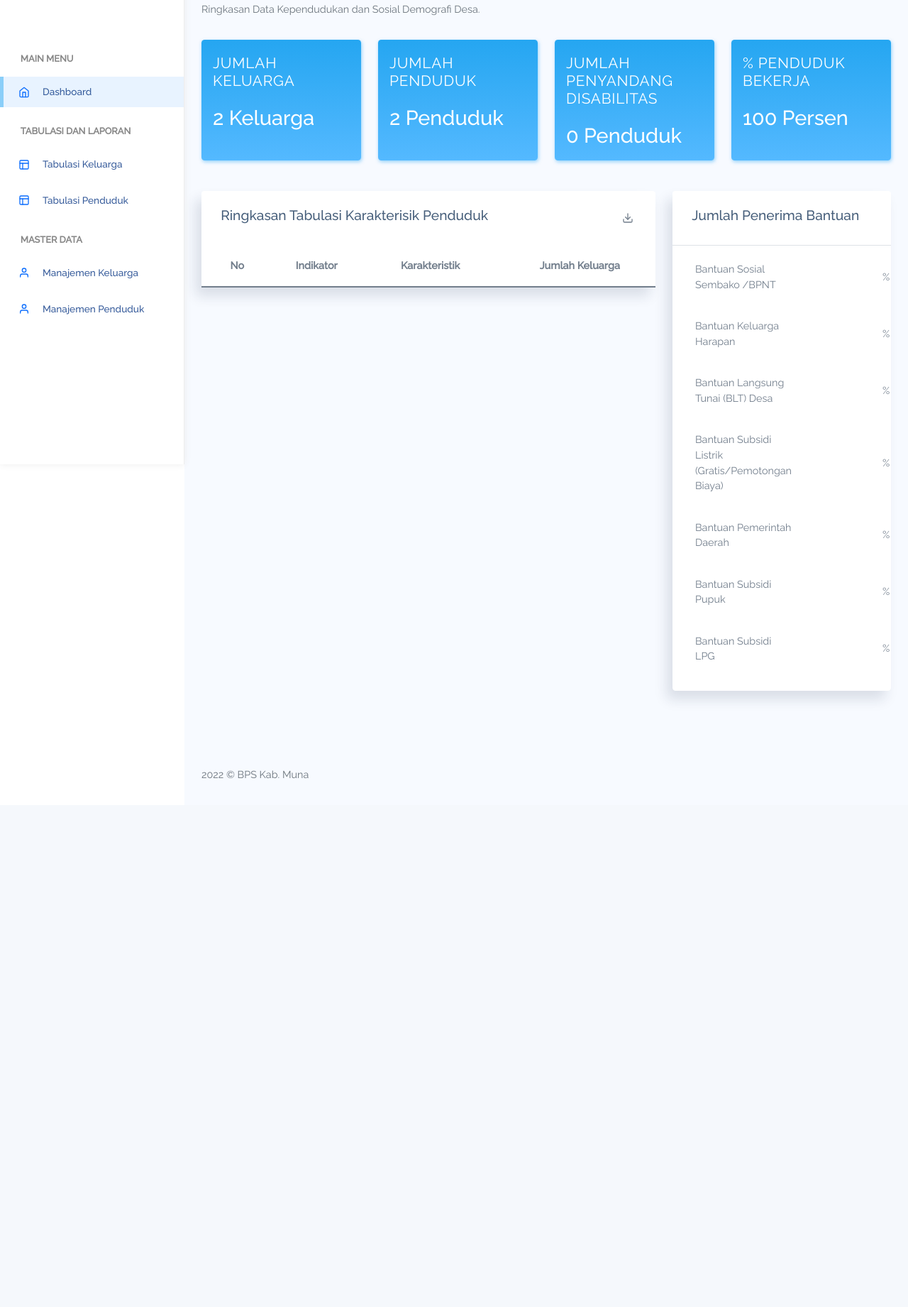
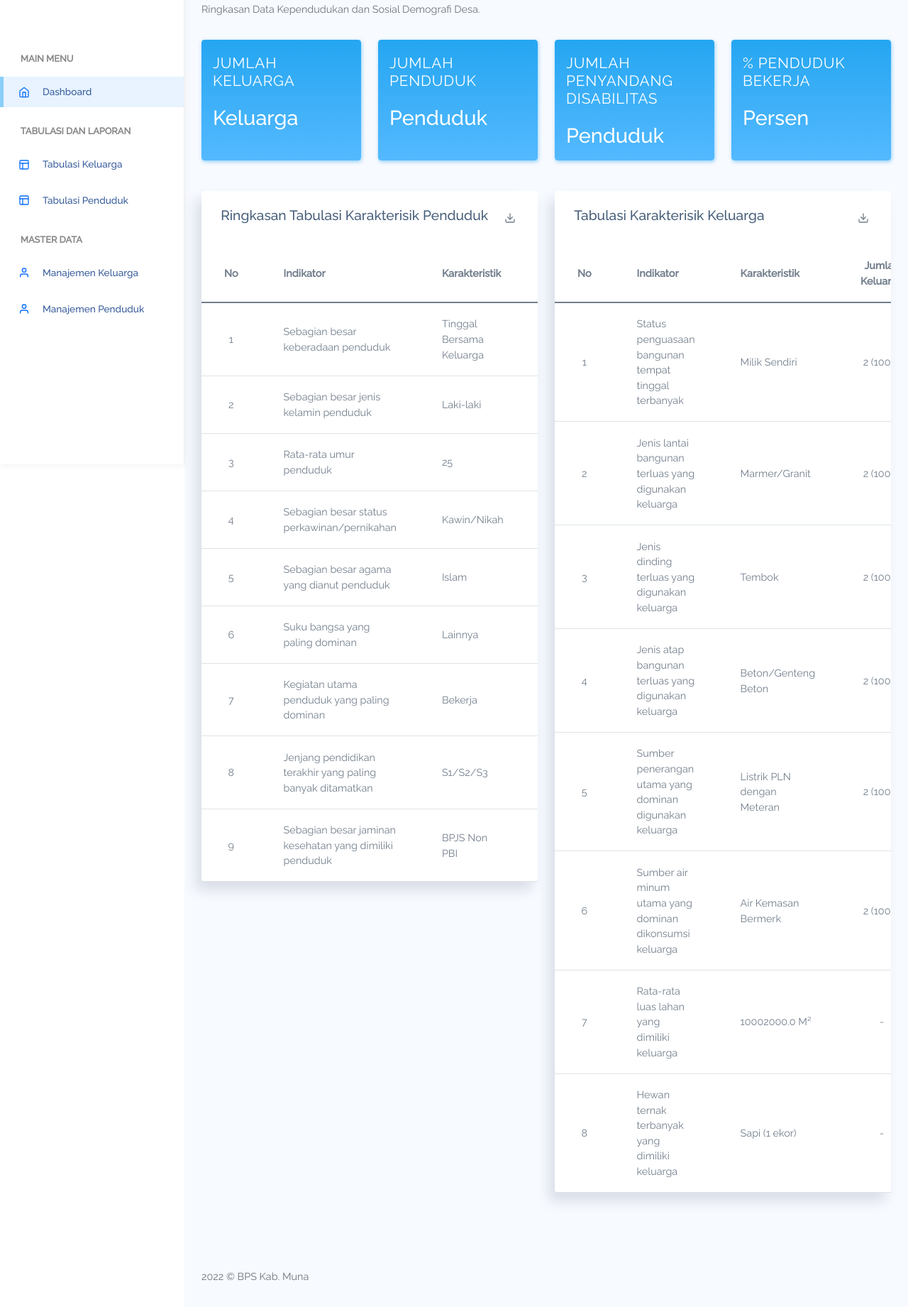
Before and after one commit to rifkibps/descan, a Django app: page / in a window 1280 px wide. Shown: the part 146-1987 px from the top of the page at 71% size. Before the commit the page ends 1243 px from the top, so only its background shows below. Run offline with Django 5.2, Linux system fonts and the light colour scheme; a user stored in the database is signed in; data comes from the database, SQL or seed files in the repository; both versions use the stored data as it was after the commit; lists and menus that the app fills with data are empty; some libraries are stand-ins or nearby versions.

Commit message:
Updating Dashboard view

```diff
--- a/app/templates/app/dashboard/dashboard.html
+++ b/app/templates/app/dashboard/dashboard.html
@@ -83,7 +83,7 @@
     </div>
 
     <div class="row mb-4">
-        <div class="col-md-8">
+        <div class="col-md-6">
             <div class="card">
                 <div class="card-header d-flex justify-content-between align-items-center">
                     <h4 class="card-title">Ringkasan Tabulasi Karakterisik Penduduk</h4>
@@ -93,17 +93,17 @@
                 </div>
                 <div class="card-body px-0 pb-0">
                     <div class="table-responsive">
-                        <table class='table mb-0' id="table12">
+                        <table class='table table-hover mb-0 w-100' id="table12">
                             <thead>
                                 <tr>
                                     <th class="text-center">No</th>
                                     <th>Indikator</th>
                                     <th>Karakteristik</th>
-                                    <th class="text-center">Jumlah Keluarga</th>
+                                    <th class="text-center">Jumlah Penduduk</th>
                                 </tr>
                             </thead>
                             <tbody>
-                                {% for dt in dashboard_table %}
+                                {% for dt in dashboard_population %}
                                     <tr>
                                         <td class="text-center">{{forloop.counter}}</td>
                                         <td>{{dt.indicator}}</td>
@@ -117,87 +117,37 @@
                 </div>
             </div>
         </div>
-        <div class="col-md-4">
-            <div class="card widget-todo">
-                <div class="card-header border-bottom d-flex justify-content-between align-items-center">
-                    <h4 class="card-title d-flex">
-                        <i class='bx bx-check font-medium-5 pl-25 pr-75'></i>Jumlah Penerima Bantuan
-                    </h4>
-
+        <div class="col-md-6">
+            <div class="card">
+                <div class="card-header d-flex justify-content-between align-items-center">
+                    <h4 class="card-title">Tabulasi Karakterisik Keluarga</h4>
+                    <div class="d-flex ">
+                        <i data-feather="download"></i>
+                    </div>
                 </div>
-                <div class="card-body px-0 py-1">
-                    <table class='table table-borderless'>
-                        <tr>
-                            <td class='col-3'>Bantuan Sosial Sembako /BPNT</td>
-                            <td class='col-6'>
-                                <div class="progress progress-info">
-                                    <div class="progress-bar" role="progressbar" style="width: {{dashboard.r501a}}%" aria-valuenow="0"
-                                        aria-valuemin="0" aria-valuemax="100"></div>
-                                </div>
-                            </td>
-                            <td class='col-3 text-center'>{{dashboard.r501a}}%</td>
-                        </tr>
-                        <tr>
-                            <td class='col-3'>Bantuan Keluarga Harapan</td>
-                            <td class='col-6'>
-                                <div class="progress progress-success">
-                                    <div class="progress-bar" role="progressbar" style="width: {{dashboard.r501b}}%" aria-valuenow="0"
-                                        aria-valuemin="0" aria-valuemax="100"></div>
-                                </div>
-                            </td>
-                            <td class='col-3 text-center'>{{dashboard.r501b}}%</td>
-                        </tr>
-                        <tr>
-                            <td class='col-3'>Bantuan Langsung Tunai (BLT) Desa</td>
-                            <td class='col-6'>
-                                <div class="progress progress-danger">
-                                    <div class="progress-bar" role="progressbar" style="width: {{dashboard.r501c}}%" aria-valuenow="0"
-                                        aria-valuemin="0" aria-valuemax="100"></div>
-                                </div>
-                            </td>
-                            <td class='col-3 text-center'>{{dashboard.r501c}}%</td>
-                        </tr>
-                        <tr>
-                            <td class='col-3'>Bantuan Subsidi Listrik (Gratis/Pemotongan Biaya)</td>
-                            <td class='col-6'>
-                                <div class="progress progress-primary">
-                                    <div class="progress-bar" role="progressbar" style="width: {{dashboard.r501d}}%" aria-valuenow="0"
-                                        aria-valuemin="0" aria-valuemax="100"></div>
-                                </div>
-                            </td>
-                            <td class='col-3 text-center'>{{dashboard.r501d}}%</td>
-                        </tr>
-                        <tr>
-                            <td class='col-3'>Bantuan Pemerintah Daerah</td>
-                            <td class='col-6'>
-                                <div class="progress progress-secondary">
-                                    <div class="progress-bar" role="progressbar" style="width: {{dashboard.r501e}}%" aria-valuenow="0"
-                                        aria-valuemin="0" aria-valuemax="100"></div>
-                                </div>
-                            </td>
-                            <td class='col-3 text-center'>{{dashboard.r501e}}%</td>
-                        </tr>
-                        <tr>
-                            <td class='col-3'>Bantuan Subsidi Pupuk</td>
-                            <td class='col-6'>
-                                <div class="progress progress-secondary">
-                                    <div class="progress-bar" role="progressbar" style="width: {{dashboard.r501f}}%" aria-valuenow="0"
-                                        aria-valuemin="0" aria-valuemax="100"></div>
-                                </div>
-                            </td>
-                            <td class='col-3 text-center'>{{dashboard.r501f}}%</td>
-                        </tr>
-                        <tr>
-                            <td class='col-3'>Bantuan Subsidi LPG</td>
-                            <td class='col-6'>
-                                <div class="progress progress-secondary">
-                                    <div class="progress-bar" role="progressbar" style="width: {{dashboard.r501g}}%" aria-valuenow="0"
-                                        aria-valuemin="0" aria-valuemax="100"></div>
-                                </div>
-                            </td>
-                            <td class='col-3 text-center'>{{dashboard.r501g}}%</td>
-                        </tr>
-                    </table>
+                <div class="card-body px-0 pb-0">
+                    <div class="table-responsive">
+                        <table class='table table-hover mb-0 w-100' id="table12">
+                            <thead>
+                                <tr>
+                                    <th class="text-center">No</th>
+                                    <th>Indikator</th>
+                                    <th>Karakteristik</th>
+                                    <th class="text-center">Jumlah Keluarga</th>
+                                </tr>
+                            </thead>
+                            <tbody>
+                                {% for dt in dashboard_family %}
+                                    <tr>
+                                        <td class="text-center">{{forloop.counter}}</td>
+                                        <td>{{dt.indicator}}</td>
+                                        <td>{{dt.value|safe}}</td>
+                                        <td class="text-center">{{dt.count}}</td>
+                                    </tr>
+                                {% endfor %}
+                            </tbody>
+                        </table>
+                    </div>
                 </div>
             </div>
         </div>
--- a/app/views.py
+++ b/app/views.py
@@ -13,158 +13,27 @@
 import json
 from django.shortcuts import get_object_or_404, redirect
 
+
+
 # Create your views here.
 class DashboardClassView(LoginRequiredMixin, View):
     def get(self, request):
-        families = models.FamiliesModels.objects.all().count()
-        populations = models.PopulationsModels.objects.filter(r505__in = ['1', '4'])
-        pop_counter = populations.count()
-        disability = populations.filter(
-            Q(r520a = '1') |
-            Q(r520b = '1') |
-            Q(r520c = '1') |
-            Q(r520d = '1') |
-            Q(r520e = '1') |
-            Q(r520f = '1') |
-            Q(r520g = '1') |
-            Q(r520h = '1')
-        ).count()
-        labor_percentage = helpers.labor_participation(populations.all())
+
+
+        dashboard_population = helpers.get_dashboard_population()
+        dashboard_family = helpers.get_dashboard_family()
 
         context = {
             'title' : 'Halaman Dashboard',
-            'families' : families,
-            'populations' : pop_counter,
-            'disability' : disability,
-            'labor_percentage' : labor_percentage,
+            # 'families' : families,
+            # 'populations' : pop_counter,
+            # 'disability' : disability,
+            # 'labor_percentage' : labor_percentage,
             # 'welfare_recips' : welfare_recips,
             # 'dashboard' : dashboard,
-            # 'dashboard_table' : dashboard_table
+            'dashboard_population' : dashboard_population,
+            'dashboard_family' : dashboard_family
         }
-
-        # welfare_recips = helpers.count_of_welfare_recips().count()
-
-        # dashboard = models.FamiliesModels.objects.aggregate(
-        #             r501a =Count('r501a', filter=Q(r501a='1')),
-        #             r501b =Count('r501b', filter=Q(r501b='1')),
-        #             r501c =Count('r501c', filter=Q(r501c='1')),
-        #             r501d =Count('r501d', filter=Q(r501d='1')),
-        #             r501e =Count('r501e', filter=Q(r501e='1')),
-        #             r501f =Count('r501f', filter=Q(r501f='1')),
-        #             r501g =Count('r501g', filter=Q(r501g='1')),
-        #         )
-
-        # for key, val in dashboard.items():
-        #     dashboard[key] = round(val/families*100)
-
-
-        # #r415
-        # r415 = models.PopulationsModels.r415.field.choices
-        # model_r415 = models.PopulationsModels.objects.filter(r409 = '1').values('r415').annotate(count=Count('r415')).order_by('-count').first()
-        # model_r415['name'] = next((d[1] for d in r415 if d[0] == model_r415['r415'])) if model_r415['count'] != 0 else '-'
-
-
-        # #r301a
-        # r301a = models.FamiliesModels.r301a.field.choices
-        # model_r301a = models.FamiliesModels.objects.values('r301a').annotate(count=Count('r301a')).order_by('-count').first()
-        # model_r301a['name'] = next((d[1] for d in r301a if d[0] == model_r301a['r301a'])) if model_r301a['count'] != 0 else '-'
-
-        # #r302
-        # model_r302 = models.FamiliesModels.objects.aggregate(avg=Avg('r302'))
-
-        # #r303
-        # r303 = models.FamiliesModels.r303.field.choices
-        # model_r303 = models.FamiliesModels.objects.values('r303').annotate(count=Count('r303')).order_by('-count').first()
-        # model_r303['name'] = next((d[1] for d in r303 if d[0] == model_r303['r303'])) if model_r303['count'] != 0 else '-'
-
-
-
-        # #r304
-        # r304 = models.FamiliesModels.r304.field.choices
-        # model_r304 = models.FamiliesModels.objects.values('r304').annotate(count=Count('r304')).order_by('-count').first()
-        # model_r304['name'] = next((d[1] for d in r304 if d[0] == model_r304['r304'])) if model_r304['count'] != 0 else '-'
-
-
-
-        # #r305
-        # r305 = models.FamiliesModels.r305.field.choices
-        # model_r305 = models.FamiliesModels.objects.values('r305').annotate(count=Count('r305')).order_by('-count').first()
-        # model_r305['name'] = next((d[1] for d in r305 if d[0] == model_r305['r305'])) if model_r305['count'] != 0 else '-'
-
-        # #r306a
-        # r306a = models.FamiliesModels.r306a.field.choices
-        # model_r306a = models.FamiliesModels.objects.values('r306a').annotate(count=Count('r306a')).order_by('-count').first()
-        # model_r306a['name'] = next((d[1] for d in r306a if d[0] == model_r306a['r306a'])) if model_r306a['count'] != 0 else '-'
-
-        # #r307a
-        # r307a = models.FamiliesModels.r307a.field.choices
-        # model_r307a = models.FamiliesModels.objects.values('r307a').annotate(count=Count('r307a')).order_by('-count').first()
-        # model_r307a['name'] = next((d[1] for d in r307a if d[0] == model_r307a['r307a'])) if model_r307a['count'] != 0 else '-'
-
-        # #r307b
-        # r307b = models.FamiliesModels.r307b.field.choices
-        # model_r307b = models.FamiliesModels.objects.values('r307b').annotate(count=Count('r307b')).order_by('-count').first()
-        # model_r307b['name'] = next((d[1] for d in r307b if d[0] == model_r307b['r307b'])) if model_r307b['count'] != 0 else '-'
-
-        # #r308
-        # r308 = models.FamiliesModels.r308.field.choices
-        # model_r308 = models.FamiliesModels.objects.values('r308').annotate(count=Count('r308')).order_by('-count').first()
-        # model_r308['name'] = next((d[1] for d in r308 if d[0] == model_r308['r308'])) if model_r308['count'] != 0 else '-'
-
-        # dashboard_table = [
-        #     {
-        #         'indicator' : 'Sebagian besar Pendidikan Tertinggi KRT di Desa Banggai',
-        #         'value' : f'{model_r301a["name"]}',
-        #         'count' : f'{model_r301a["count"]}'
-        #     },
-        #     {
-        #         'indicator' : 'Sebagian besar Status Kepemilikan Bangunan Tempat Tinggal di Desa Banggai',
-        #         'value' : f'{model_r415["name"]}',
-        #         'count' : f'{model_r415["count"]}'
-        #     },
-        #     {
-        #         'indicator' : 'Rata-rata Luas Lantai Bangunan Tempat Tinggal di Desa Banggai',
-        #         'value' : f'{model_r302["avg"]} M2',
-        #         'count' : '-'
-        #     },
-        #     {
-        #         'indicator' : 'Sebagian besar Jenis Lantai Bangunan Tempat Tinggal Terluas di Desa Banggai',
-        #         'value' : f'{model_r303["name"]}',
-        #         'count' : f'{model_r303["count"]}'
-        #     },
-        #     {
-        #         'indicator' : 'Sebagian besar Jenis Dinding Tempat Tinggal Terluas Keluarga di Desa Banggai',
-        #         'value' : f'{model_r304["name"]}',
-        #         'count' : f'{model_r304["count"]}'
-        #     },
-        #     {
-        #         'indicator' : 'Sebagian besar Jenis Atap Tempat Tinggal Terluas Keluarga di Desa Banggai',
-        #         'value' : f'{model_r305["name"]}',
-        #         'count' : f'{model_r305["count"]}'
-        #     },
-        #     {
-        #         'indicator' : 'Sebagian besar Sumber Air Minum Utama Keluarga di Desa Banggai',
-        #         'value' : f'{model_r306a["name"]}',
-        #         'count' : f'{model_r306a["count"]}'
-        #     },
-        #     {
-        #         'indicator' : 'Sebagian besar Sumber Penerangan Utama di Desa Banggai',
-        #         'value' : f'{model_r307a["name"]}',
-        #         'count' : f'{model_r307a["count"]}'
-        #     },
-        #     {
-        #         'indicator' : 'Sebagian besar Daya Listrik yang Terpasang di Desa Banggai',
-        #         'value' : f'{model_r307b["name"]}',
-        #         'count' : f'{model_r307b["count"]}'
-        #     },
-        #     {
-        #         'indicator' : 'Sebagian besar Bahan Bakar untuk Memasak di Desa Banggai',
-        #         'value' : f'{model_r308["name"]}',
-        #         'count' : f'{model_r308["count"]}'
-        #     },
-        # ]
-
-
 
 
         return render(request, 'app/dashboard/dashboard.html', context)
```
Also changed, not shown: app/helpers.py (+194 -13 lines), db.sqlite3.
